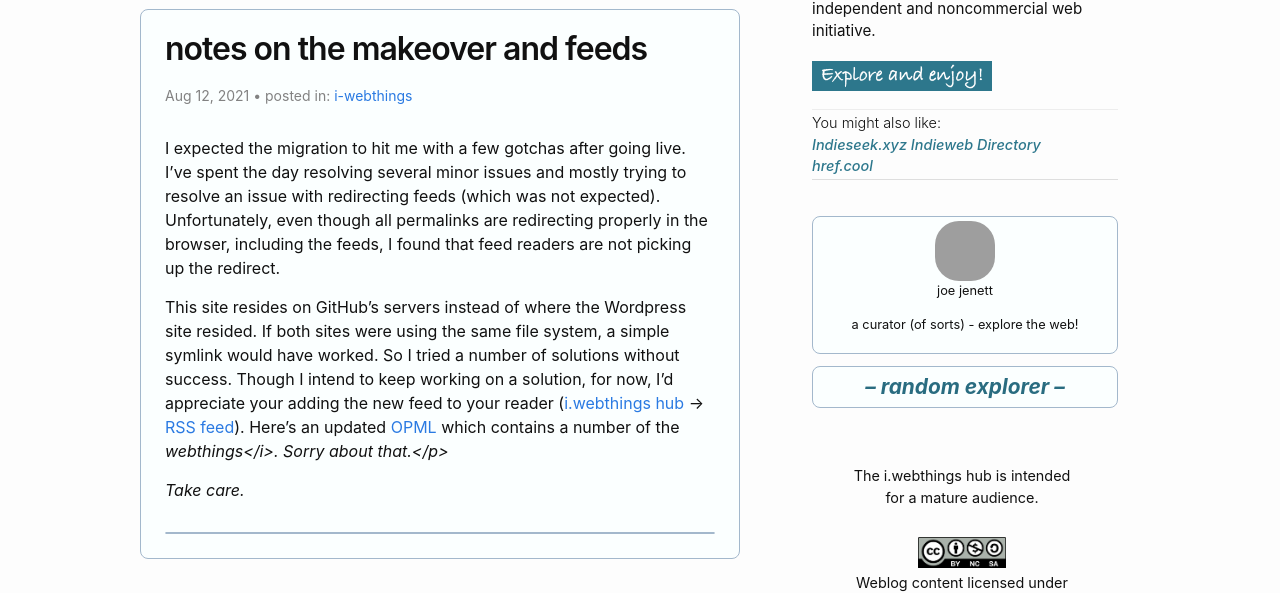
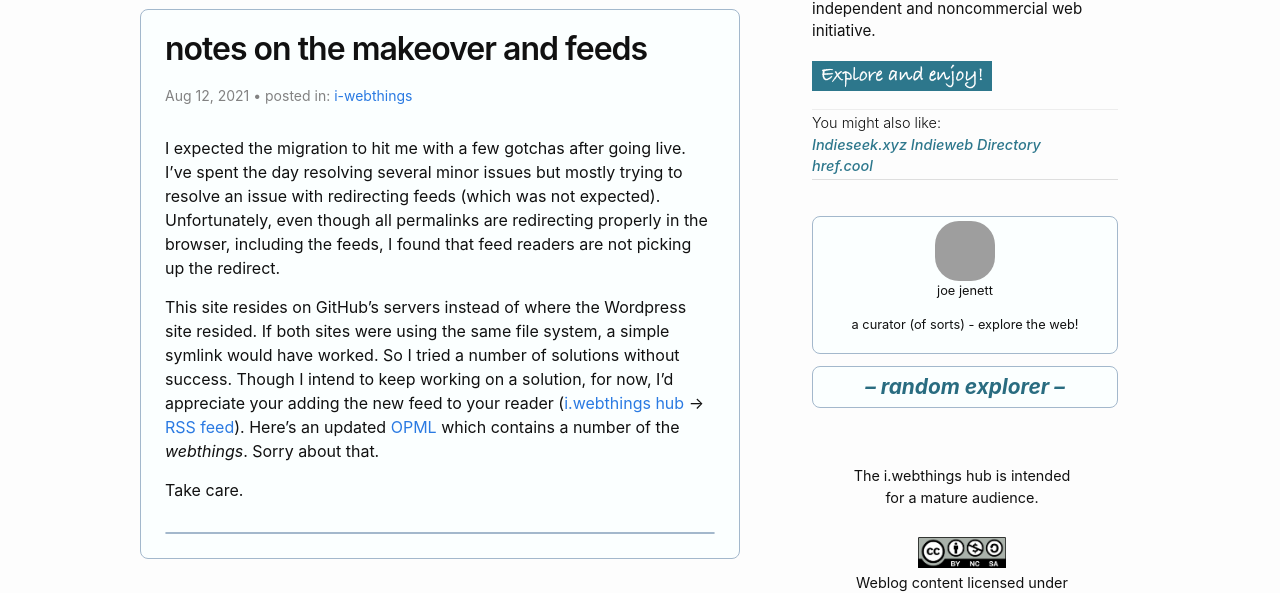
Before and after one commit to joejenett/i.webthings, a Jekyll site: the page built from _posts/2021-08-12-notes-on-the-makeover-and-feeds.md, in a window 1280 px wide. Shown: the part 264-857 px from the top of the page. Built offline with Jekyll 4.4.1, drawn with Linux system fonts in a browser that asks for light colours; comment, search, counter and statistics services are not loaded; grey boxes are pictures that could not be loaded.

Commit message:
Update 2021-08-12-notes-on-the-makeover-and-feeds.md

```diff
--- a/_posts/2021-08-12-notes-on-the-makeover-and-feeds.md
+++ b/_posts/2021-08-12-notes-on-the-makeover-and-feeds.md
@@ -5,6 +5,6 @@ date:   2021-08-12 16:47:00 -0400
 category: i-webthings
 slug: makeover-and-feeds
 ---
-<p>I expected the migration to hit me with a few gotchas after going live. I’ve spent the day resolving several minor issues and mostly trying to resolve an issue with redirecting feeds (which was not expected). Unfortunately, even though all permalinks are redirecting properly in the browser, including the feeds, I found that feed readers are not picking up the redirect.</p>
-<p>This site resides on GitHub’s servers instead of where the Wordpress site resided. If both sites were using the same file system, a simple symlink would have worked. So I tried a number of solutions without success. Though I intend to keep working on a solution, for now, I’d appreciate your adding the new feed to your reader (<a href="https://iwebthings.jenett.org/" title="">i.webthings hub</a> → <a href="https://iwebthings.jenett.org/feed.atom" title="">RSS feed</a>). Here’s an updated <a href="https://hub.iwebthings.com/iwt.opml" title="">OPML</a> which contains a number of the <em>webthings</i>. Sorry about that.</p>
+<p>I expected the migration to hit me with a few gotchas after going live. I’ve spent the day resolving several minor issues but mostly trying to resolve an issue with redirecting feeds (which was not expected). Unfortunately, even though all permalinks are redirecting properly in the browser, including the feeds, I found that feed readers are not picking up the redirect.</p>
+<p>This site resides on GitHub’s servers instead of where the Wordpress site resided. If both sites were using the same file system, a simple symlink would have worked. So I tried a number of solutions without success. Though I intend to keep working on a solution, for now, I’d appreciate your adding the new feed to your reader (<a href="https://iwebthings.jenett.org/" title="">i.webthings hub</a> → <a href="https://iwebthings.jenett.org/feed.atom" title="">RSS feed</a>). Here’s an updated <a href="https://hub.iwebthings.com/iwt.opml" title="">OPML</a> which contains a number of the <em>webthings</em>. Sorry about that.</p>
 <p>Take care.</p>
```
